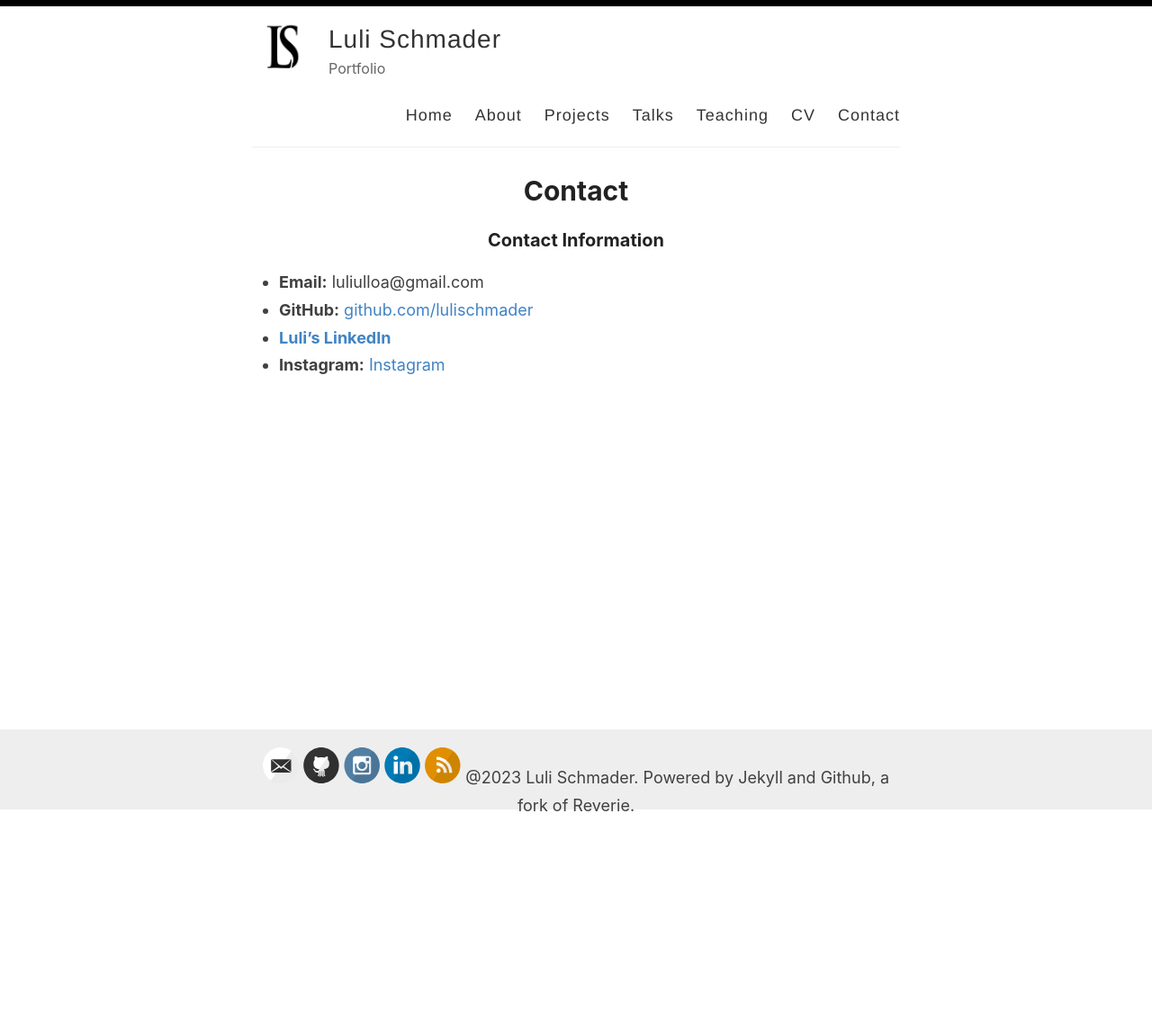
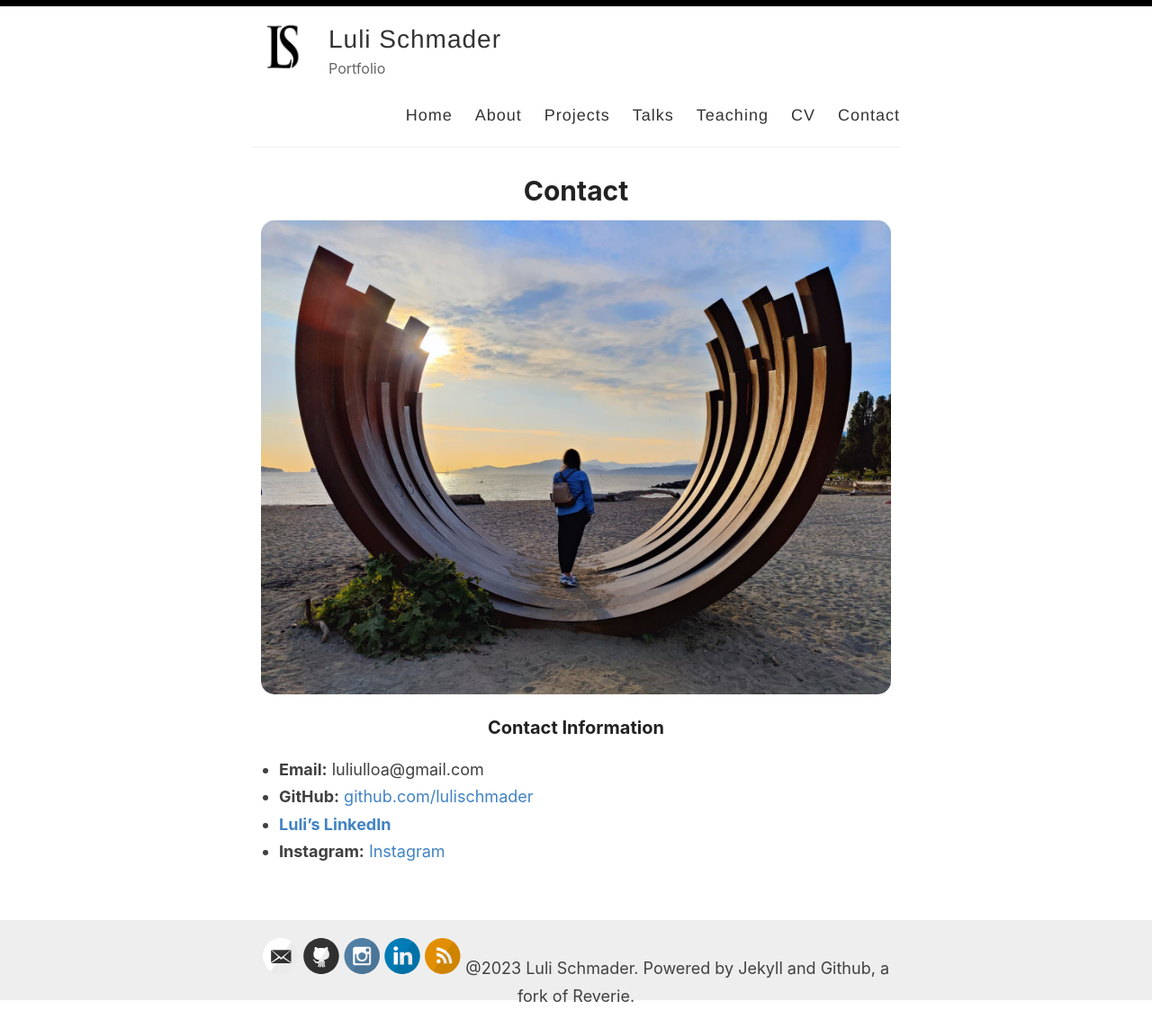
Before and after one commit to lulischmader/lulischmader.github.io, a Jekyll site: the page built from _pages/contact.md, in a window 1280 px wide. Shown: the whole page at 90% size. Built offline with Jekyll 4.4.1, drawn with Linux system fonts in a browser that asks for light colours; before the commit the page ends 931 px from its top, so only the background shows below that.

Commit message:
Update contact.md

```diff
--- a/_pages/contact.md
+++ b/_pages/contact.md
@@ -3,6 +3,9 @@ layout: page
 title: Contact
 permalink: /contact/
 ---
+<p align="center">
+  <img src="/images/Vancouver-puesta-del-sol-2023.jpeg" alt="Vancouver sunset conference travel" width="700" style="border-radius: 15px;">
+</p>
 
 ### Contact Information
 - **Email:** luliulloa@gmail.com
```
